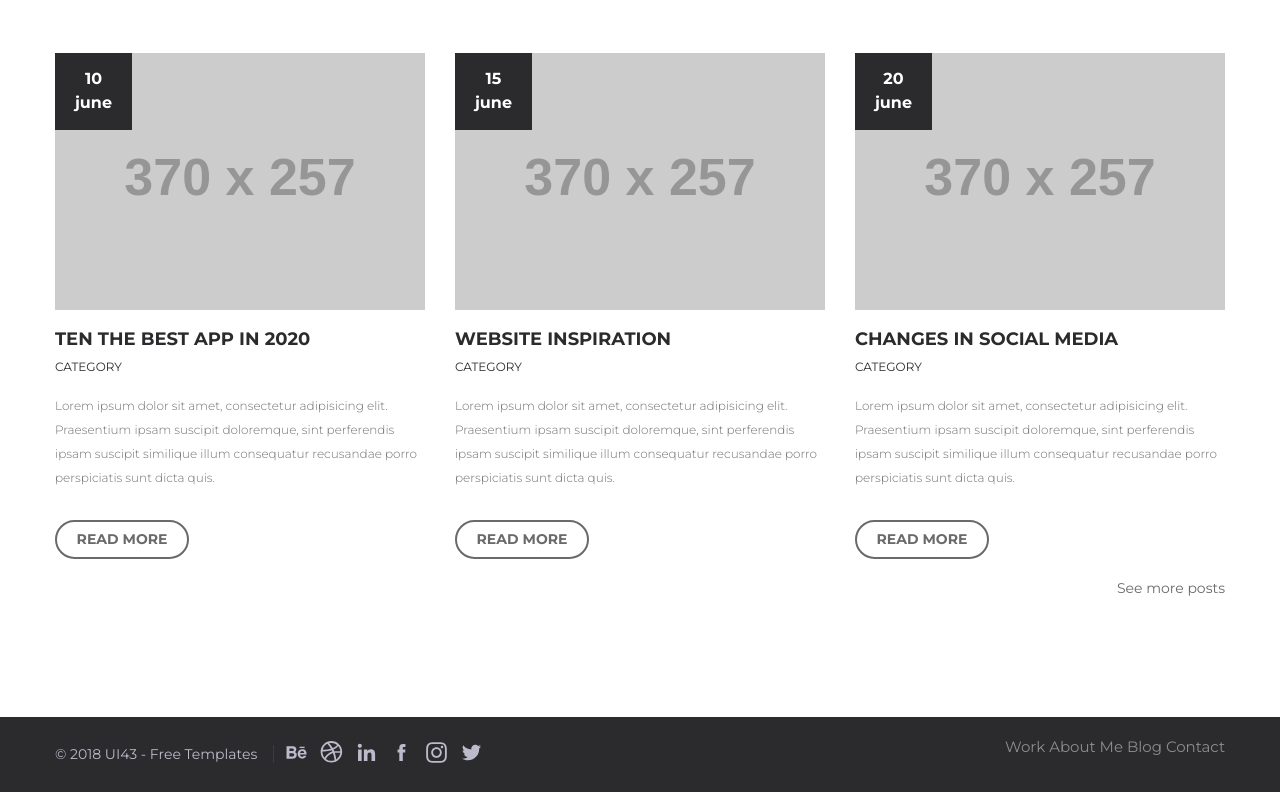
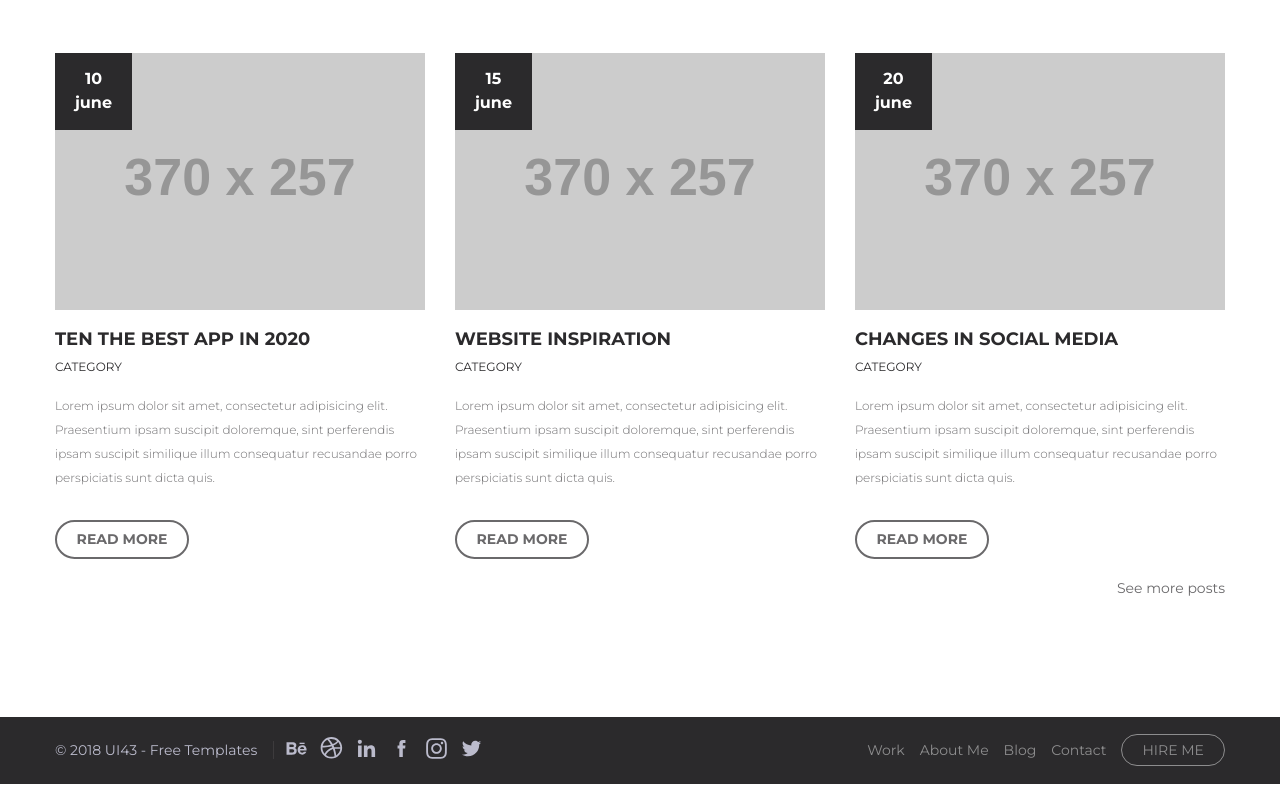
Before and after one commit to krlim/krlim-github.io, a plain HTML site: page portfolio/index.html in a window 1280 px wide. Shown: the part 3383-4175 px from the top of the page. Drawn offline with Linux system fonts and the light colour scheme; placeholder pictures from the web are drawn by us.

Commit message:
night final

```diff
--- a/portfolio/assets/css/blocks/footer.less
+++ b/portfolio/assets/css/blocks/footer.less
@@ -1,6 +1,6 @@
 // main: ../style.less
 .footer {
-    padding: 2rem 0;
+    padding: 1.6rem 0;
     background-color: @black;
 }
 .footer__inner{
@@ -10,10 +10,6 @@
 .footer__credits {
     display: flex;
     align-items: center;
-}
-.footer__nav-link {
-    color: @gray-light;
-    text-decoration: none;
 }
 .footer__copyright {
     font-size: 1.4rem;
@@ -28,6 +24,10 @@
     a {
         text-decoration: none;
         margin-right: .4rem;
+        &:hover .footer__icon {
+          fill : @black;
+          background-color: #bbbbcc;
+        }
     }
 }
 .footer__icon {
@@ -36,3 +36,30 @@
     width: 3.1rem;
     height: 3.1rem;
 }
+.footer__nav {
+    display: flex;
+    align-items: center;
+    font-size:  1.4rem;
+    color: @gray-light;
+}
+.footer__nav-link {
+    color: @gray-light;
+    margin-left: 1.5rem;
+    text-decoration: none;
+    &:hover {
+        text-decoration: underline;
+    }
+    &--btn {
+        text-transform: uppercase;
+        border: 1px solid @gray-light;
+        border-radius: 2rem;
+        padding: .6rem 2rem;
+        transition: background .2s linear, border .2s linear, color .2s linear;
+        &:hover{
+            background-color:@white;
+            border-color: @white;
+            color: @black;
+            text-decoration: none;
+        }
+    }
+}
--- a/portfolio/index.html
+++ b/portfolio/index.html
@@ -378,15 +378,26 @@
                         </a>
                     </div>
                 </div>  <!-- /.footer__credits -->
-                <div class="footer__right">
+                <div class="footer__nav">
                     <a href="#" class="footer__nav-link">Work</a>
                     <a href="#" class="footer__nav-link">About Me</a>
                     <a href="#" class="footer__nav-link">Blog</a>
                     <a href="#" class="footer__nav-link">Contact</a>
+                    <a href="#" class="footer__nav-link footer__nav-link--btn">hire me</a>
                 </div>
             </div> <!-- /.footer__inner -->
         </div> <!-- /.container -->
     </footer>
+
+
+
+
+<!-- Modal -->
+<div class="modal">
+    <div class="modal__dialog">
+
+    </div>
+</div>
 </body>
 
 </html>
```
Also changed, not shown: portfolio/assets/css/style.css.
